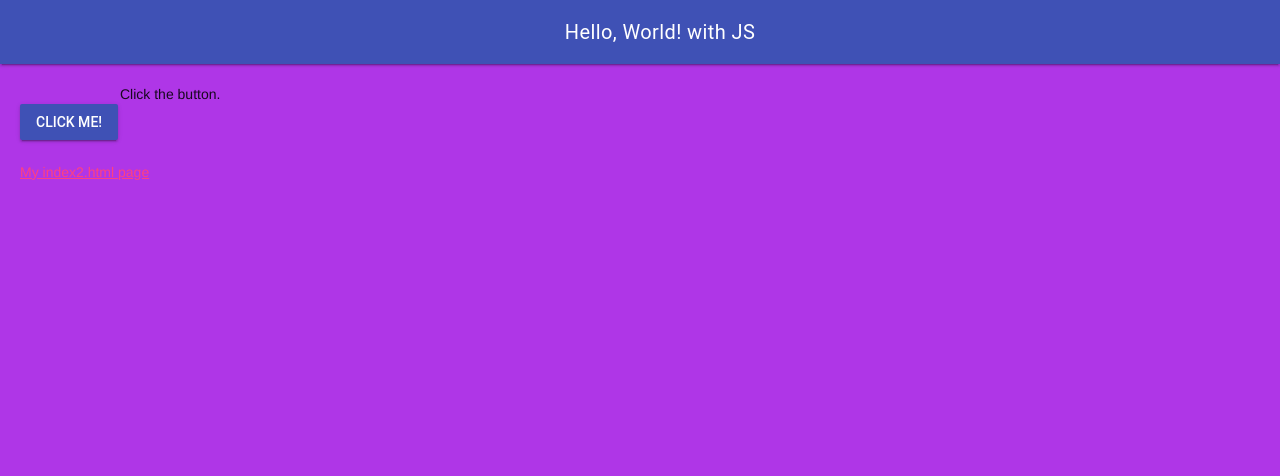
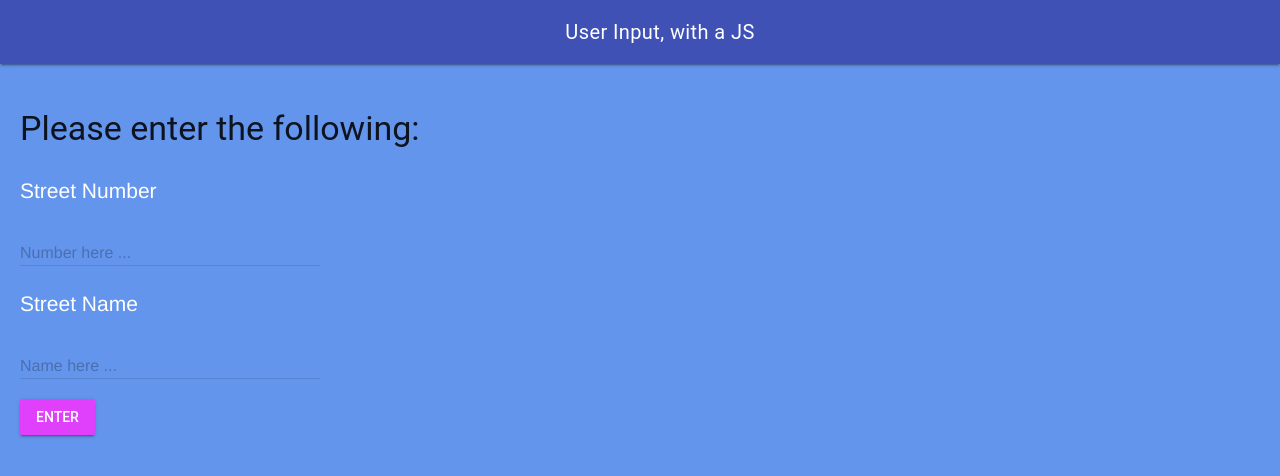
Before and after one commit to Allen-Li-hub/ICS2O-Unit2-03-HTML, a plain HTML site: page index.html in a window 1280 px wide. Drawn offline with nearby package versions, Linux system fonts and the light colour scheme.

Commit message:
put in code

```diff
--- a/css/style.css
+++ b/css/style.css
@@ -1,4 +1,5 @@
-/* Created by:Allen
+/* Created by: Allen
+* Created on: Oct 12
 * This file contains the CSS for index.html
 */
 
@@ -13,17 +14,19 @@
   padding-top: 15pt;
 }
 
+/* Due to error in MDL : https://github.com/google/material-design-lite/issues/5281
+*/
 .mdl-ripple {
   background: #000;
   opacity: 0.001;
 }
 
 body {
-  background-color: #af36e7;
+  background-color: cornflowerblue;
 }
 
 p {
-  color: blueviolet;
+  color: white;
   font-family: Helvetica, Arial, sans-serif;
   font-size: 1.5rem;
   padding-top: 5pt;
--- a/index.html
+++ b/index.html
@@ -2,53 +2,66 @@
 <html>
   <head>
     <meta charset="utf-8" />
-    <meta name="description" content="My first webpage, with JavaScript" />
+    <meta name="description" content="User Input, with JavaScript" />
     <meta name="keywords" content="mths, ics2o" />
-    <meta name="author" content="Allen" />
+    <meta name="author" content="Mr. Coxall" />
     <meta name="viewport" content="width=device-width, initial-scale=1.0" />
-    <link rel="stylesheet" href="./css/style.css" />
+    <link rel="apple-touch-icon" sizes="180x180" href="apple-touch-icon.png" />
+    <link rel="icon" type="image/png" sizes="32x32" href="favicon-32x32.png" />
+    <link rel="icon" type="image/png" sizes="16x16" href="favicon-16x16.png" />
+    <link rel="manifest" href="site.webmanifest" />
     <link
       rel="stylesheet"
       href="https://fonts.googleapis.com/icon?family=Material+Icons"
     />
     <link
       rel="stylesheet"
-      href="https://code.getmdl.io/1.3.0/material.indigo-pink.min.css"
+      href="https://code.getmdl.io/1.3.0/material.indigo-purple.min.css"
     />
-    <link rel="apple-touch-icon" sizes="180x180" href="apple-touch-icon.png" />
-    <link rel="icon" type="image/png" sizes="32x32" href="favicon-32x32.png" />
-    <link rel="icon" type="image/png" sizes="16x16" href="favicon-16x16.png" />
-    <link rel="manifest" href="site.webmanifest" />
-    <title>My first webpage, with JavaScript</title>
+    <link rel="stylesheet" href="./css/style.css">
+    <title>User Input, with a JS</title>
   </head>
   <body>
-    <script>
-      function myButtonClicked() {
-        alert("Hello, Wordl!")
-      }
-    </script>
+    <script defer src="https://code.getmdl.io/1.3.0/material.min.js"></script>
+    <script src="./js/script.js"></script>
     <div class="mdl-layout mdl-js-layout mdl-layout--fixed-header">
       <header class="mdl-layout__header">
         <div class="mdl-layout__header-row">
-          <span class="mdl-layout-title">Hello, World! with JS</span>
+          <span class="mdl-layout-title">User Input, with a JS</span>
         </div>
       </header>
       <main class="mdl-layout__content">
-        <div class="page-content" style="padding-left: 100px">
-          Click the button.
+        <h3>Please enter the following:</h3>
+        <!-- Simple Textfield -->
+        <form action="#">
+          <p>Street Number</p>
+          <div class="mdl-textfield mdl-js-textfield">
+            <input class="mdl-textfield__input" type="text" id="Street-Number">
+            <label class="mdl-textfield__label" for="Street-Number">Number here ...</label>
+          </div>
+        </form>
+        <!-- Numeric Textfield -->
+        <form action="#">
+          <p>Street Name</p>
+          <div class="mdl-textfield mdl-js-textfield">
+            <input class="mdl-textfield__input" type="text" id="Street-Name">
+            <label class="mdl-textfield__label" for="Street-Name">Name here ...</label>
+            <span class="mdl-textfield__error">Input is not a letter!</span>
+          </div>
+        </form>
+        <!-- Raised button with ripple -->
+        <button
+          class="mdl-button mdl-js-button mdl-button--raised mdl-js-ripple-effect mdl-button--accent"
+          onclick="enterClicked()"
+        >
+          Enter
+        </button>
+        <br>
+        <br>
+        <br>
+        <div id="user-info">
+          <div id="address"></div>
         </div>
-        <!-- Colored raised button -->
-        <button
-          class="mdl-button mdl-js-button mdl-button--raised mdl-button--colored"
-          onclick="myButtonClicked()"
-        >
-          Click me!
-        </button>
-        <br />
-        <br />
-        <p>
-          <a href="./index2.html">My index2.html page</a>
-        </p>
       </main>
     </div>
   </body>
--- a/js/script.js
+++ b/js/script.js
@@ -0,0 +1,16 @@
+// Created by: Allen
+// Created on: Oct 12
+// This file contains the JS functions for index.html
+
+/**
+ * This function gets users first name and age and shows it back to user.
+ */
+ function enterClicked() {
+    // input
+    const StreetNumber = document.getElementById("Street-Number").value
+    const StreetName = document.getElementById("Street-Name").value
+
+    // output
+    document.getElementById("address").innerHTML =
+      "Your address is: " + StreetNumber + " " + StreetName + " Longfields."
+  }
```
